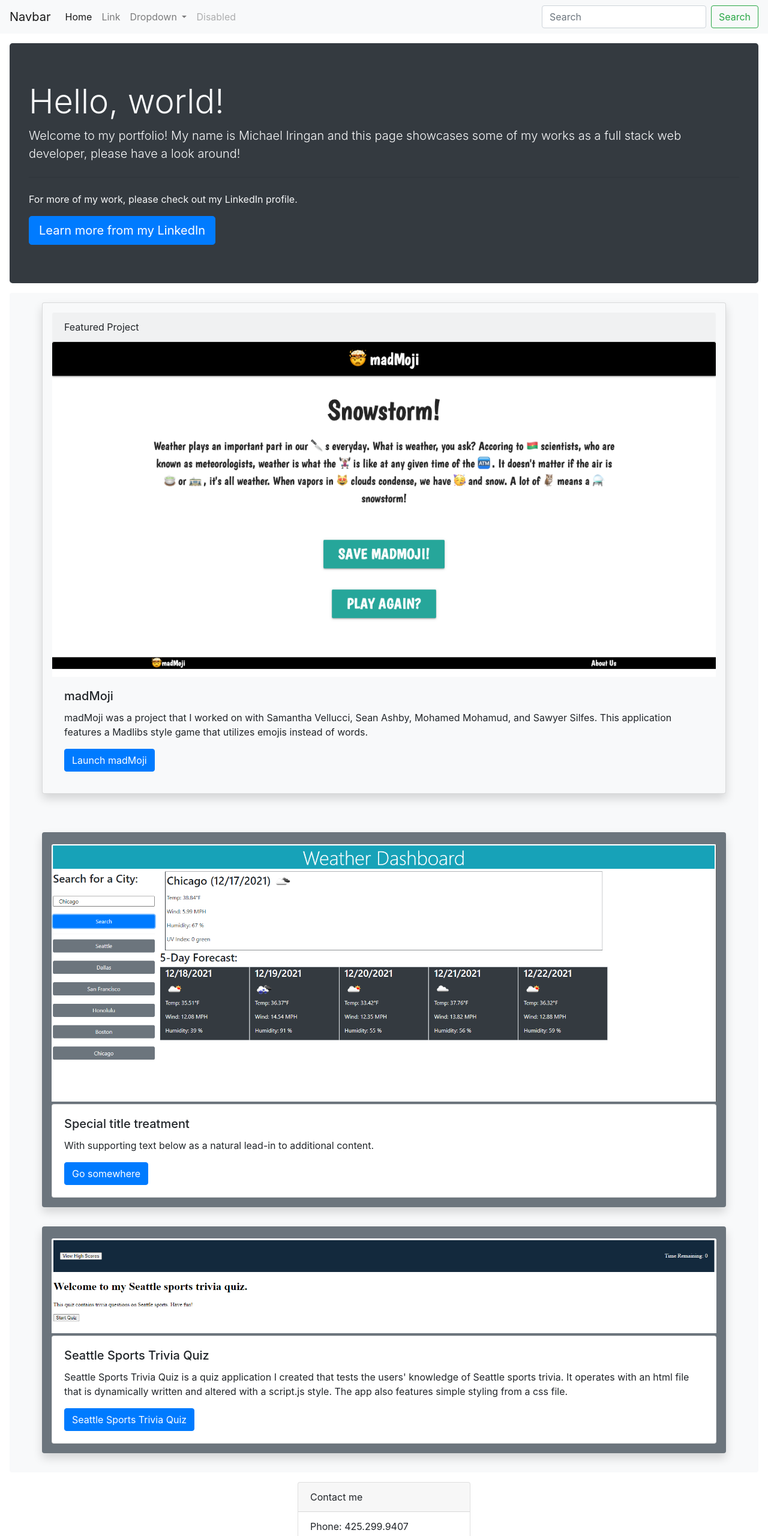
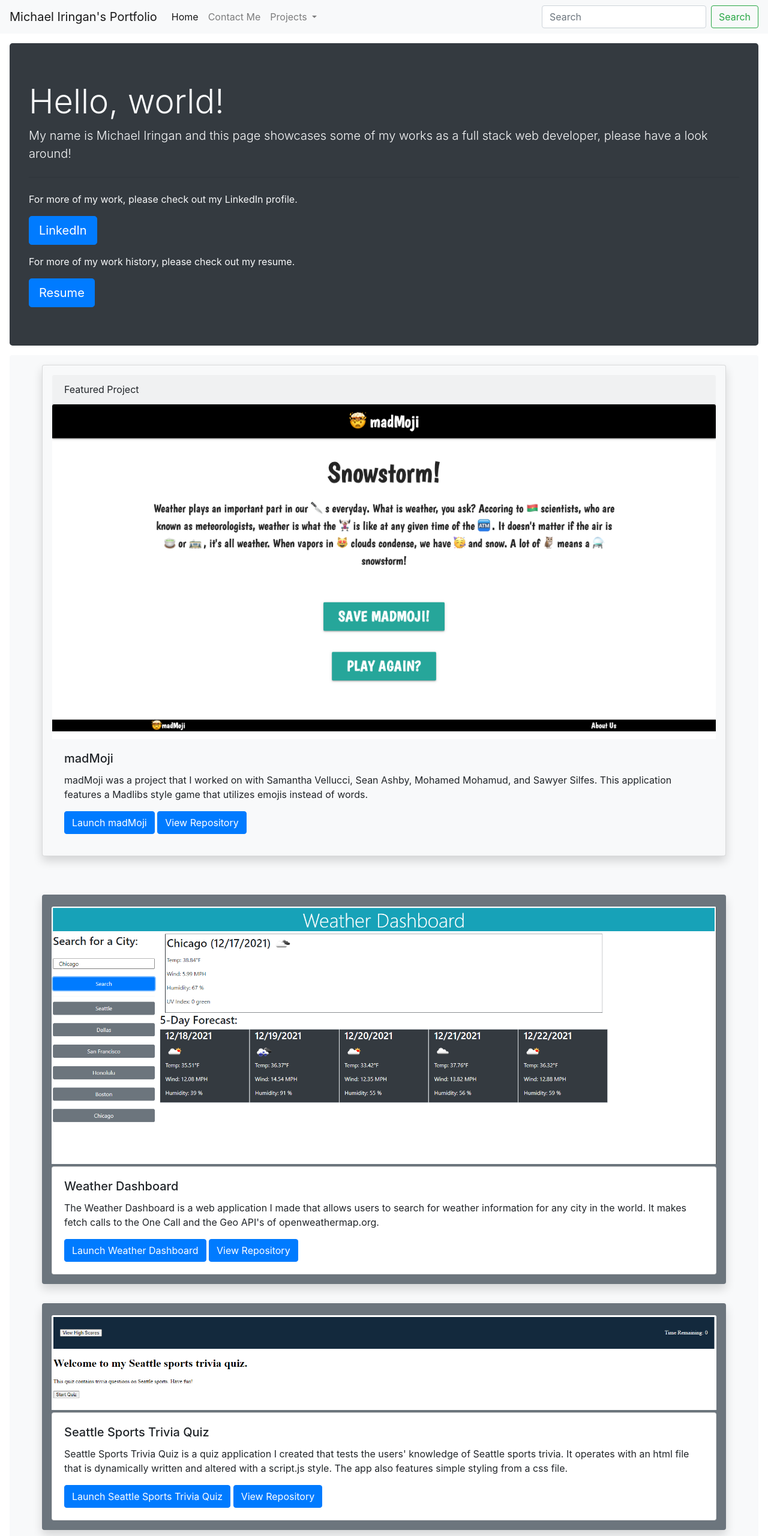
Before and after one commit to miringan/homework-week-8, a plain HTML site: page index.html in a window 1280 px wide. Shown: the top 2560 px of the page at 60% size. Drawn offline with nearby package versions, Linux system fonts and the light colour scheme.

Commit message:
Added screenshot.png to repo. Updated content in index.html. Updated README.md.

```diff
--- a/index.html
+++ b/index.html
@@ -12,7 +12,7 @@
 <body>
     <!-- Nav Bar -->
     <nav class="navbar navbar-expand-lg navbar-light bg-light" id = navBar>
-        <a class="navbar-brand" href="#">Navbar</a>
+        <a class="navbar-brand" href="#">Michael Iringan's Portfolio</a>
         <button class="navbar-toggler" type="button" data-toggle="collapse" data-target="#navbarSupportedContent" aria-controls="navbarSupportedContent" aria-expanded="false" aria-label="Toggle navigation">
           <span class="navbar-toggler-icon"></span>
         </button>
@@ -20,24 +20,21 @@
         <div class="collapse navbar-collapse" id="navbarSupportedContent">
           <ul class="navbar-nav mr-auto">
             <li class="nav-item active">
-              <a class="nav-link" href="#">Home <span class="sr-only">(current)</span></a>
+              <a class="nav-link" href="#aboutMe">Home <span class="sr-only">(current)</span></a>
             </li>
             <li class="nav-item">
-              <a class="nav-link" href="#">Link</a>
+              <a class="nav-link" href="#contactMe">Contact Me</a>
             </li>
             <li class="nav-item dropdown">
               <a class="nav-link dropdown-toggle" href="#" id="navbarDropdown" role="button" data-toggle="dropdown" aria-expanded="false">
-                Dropdown
+                Projects
               </a>
               <div class="dropdown-menu" aria-labelledby="navbarDropdown">
-                <a class="dropdown-item" href="#">Action</a>
-                <a class="dropdown-item" href="#">Another action</a>
+                <a class="dropdown-item" href="#madMoji">madMoji</a>
+                <a class="dropdown-item" href="#weatherDashboard">Weather Dashboard</a>
                 <div class="dropdown-divider"></div>
-                <a class="dropdown-item" href="#">Something else here</a>
+                <a class="dropdown-item" href="#seattleSportsQuiz">Seattle Sports Trivia Quiz</a>
               </div>
-            </li>
-            <li class="nav-item">
-              <a class="nav-link disabled">Disabled</a>
             </li>
           </ul>
           <form class="form-inline my-2 my-lg-0">
@@ -50,17 +47,20 @@
     <!-- About Me -->
     <div class="jumbotron m-3 bg-dark text-light" id = 'aboutMe'>
         <h1 class="display-4">Hello, world!</h1>
-        <p class="lead">Welcome to my portfolio! My name is Michael Iringan and this page showcases some of my works as a full stack web developer, please have a look around!</p>
+        <p class="lead">My name is Michael Iringan and this page showcases some of my works as a full stack web developer, please have a look around!</p>
         <hr class="my-4">
         <p>For more of my work, please check out my LinkedIn profile.</p>
-        <a class="btn btn-primary btn-lg" href="https://www.linkedin.com/in/michael-iringan/" role="button">Learn more from my LinkedIn</a>
+        <a class="btn btn-primary btn-lg" href="https://www.linkedin.com/in/michael-iringan/" target="_blank" role="button">LinkedIn</a>
+        <p></p>
+        <p>For more of my work history, please check out my resume.</p>
+        <a class="btn btn-primary btn-lg" href="https://github.com/miringan/homework-week-8/blob/main/Michael%20Iringan%20Resume%209-30-21.pdf" target="_blank" role="button">Resume</a>
     </div>
 
     <!-- Projects -->
     <div class="bg-light p-3 m-3 rounded border-0">
 
       <!-- Featured Project -->
-      <div class="card container-md mx-auto bg-light shadow p-3 mb-5 rounded">
+      <div class="card container-md mx-auto bg-light shadow p-3 mb-5 rounded" id="madMoji">
         <div class="card-header">
           Featured Project
         </div>
@@ -68,28 +68,31 @@
         <div class="card-body">
           <h5 class="card-title">madMoji</h5>
           <p class="card-text">madMoji was a project that I worked on with Samantha Vellucci, Sean Ashby, Mohamed Mohamud, and Sawyer Silfes. This application features a Madlibs style game that utilizes emojis instead of words.</p>
-          <a href="https://svellucci18.github.io/madMoji/" class="btn btn-primary">Launch madMoji</a>
+          <a href="https://svellucci18.github.io/madMoji/" target="_blank" class="btn btn-primary">Launch madMoji</a>
+          <a href="https://github.com/svellucci18/madMoji" target="_blank" class="btn btn-primary">View Repository</a>
         </div>
       </div>
       <!-- Homework Examples -->
       <div class="row">
-        <div class="container-md m-3 p-3 mx-auto border-0 border-primary rounded bg-secondary shadow">
+        <div id="weatherDashboard" class="container-md m-3 p-3 mx-auto border-0 border-primary rounded bg-secondary shadow">
           <img src="./weatherdashboardscreencap.png" class="card-img-top m-1 mx-auto" alt="...">
           <div class="card">
             <div class="card-body">
-              <h5 class="card-title">Special title treatment</h5>
-              <p class="card-text">With supporting text below as a natural lead-in to additional content.</p>
-              <a href="#" class="btn btn-primary">Go somewhere</a>
+              <h5 class="card-title">Weather Dashboard</h5>
+              <p class="card-text">The Weather Dashboard is a web application I made that allows users to search for weather information for any city in the world. It makes fetch calls to the One Call and the Geo API's of openweathermap.org.</p>
+              <a href="https://miringan.github.io/homework-week-6/" target="_blank" class="btn btn-primary">Launch Weather Dashboard</a>
+              <a href="https://github.com/miringan/homework-week-6" target="_blank" class="btn btn-primary">View Repository</a>
             </div>
           </div>
         </div>
-        <div class="container-md m-3 p-3 mx-auto border-0 border-primary rounded bg-secondary shadow">
+        <div id="seattleSportsQuiz" class="container-md m-3 p-3 mx-auto border-0 border-primary rounded bg-secondary shadow">
           <img src="./seattlesportsquizscreencap.png" class="card-img-top m-1 mx-auto" alt="...">
           <div class="card">
             <div class="card-body">
               <h5 class="card-title">Seattle Sports Trivia Quiz</h5>
               <p class="card-text">Seattle Sports Trivia Quiz is a quiz application I created that tests the users' knowledge of Seattle sports trivia. It operates with an html file that is dynamically written and altered with a script.js style. The app also features simple styling from a css file.</p>
-              <a href="https://miringan.github.io/homework-week-4/" class="btn btn-primary">Seattle Sports Trivia Quiz</a>
+              <a href="https://miringan.github.io/homework-week-4/" target="_blank" class="btn btn-primary">Launch Seattle Sports Trivia Quiz</a>
+              <a href="https://github.com/miringan/homework-week-4" target="_blank" class="btn btn-primary">View Repository</a>
             </div>
           </div>
         </div>
@@ -99,13 +102,13 @@
     </div>
 
     <!-- Contact Me -->
-    <div class="card mx-auto m-3" style="width: 18rem;">
+    <div class="card mx-auto m-3" style="width: 18rem;" id="contactMe">
       <div class="card-header">
         Contact me
       </div>
       <ul class="list-group list-group-flush">
         <li class="list-group-item">Phone: <a>425.299.9407</a></li>
-        <li class="list-group-item">Github: <a href="https://github.com/miringan">miringan</a></li>
+        <li class="list-group-item">Github: <a href="https://github.com/miringan" target="_blank">miringan</a></li>
         <li class="list-group-item">Email: <a href="mailto:miringan@uw.edu">miringan@uw.edu</a></li>
       </ul>
     </div>
```
Also changed, not shown: screenshot.png (added), 1 other file.
